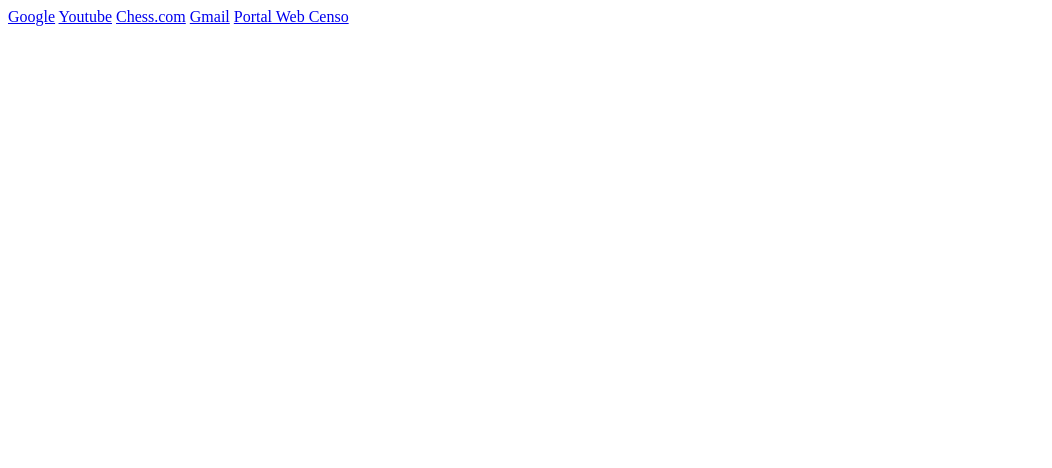
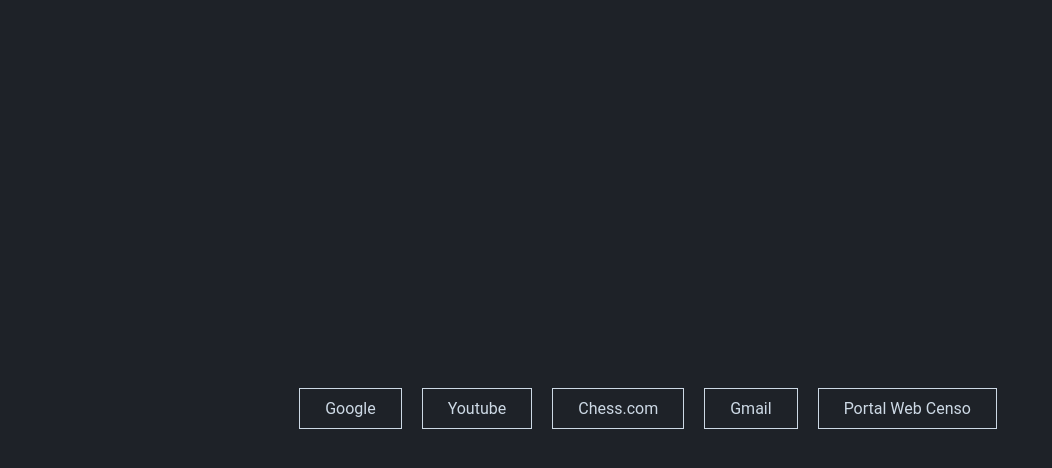
Before and after one commit to siqueirapaulo/homepage, a plain HTML site: page index.html in a window 1280 px wide. Shown: the whole page, without its empty margins (0-1052 px from the left). Drawn offline with Linux system fonts and the light colour scheme.

Commit message:
Add files via upload
Atualizando a aparência.

```diff
--- a/index.html
+++ b/index.html
@@ -1,14 +1,20 @@
 <!DOCTYPE html>
-<html>
-  <head>
-    <title>Homepage</title>
-    <link hel="stylesheet" href="style.css">
-  </head>
-  <body>
-    <a class="custom-btn" href="https://www.google.com.br">Google</a>
-    <a class="custom-btn" href="https://www.youtube.com.br">Youtube</a>
-    <a class="custom-btn" href="https://www.chess.com">Chess.com</a>
-    <a class="custom-btn" href="https://mail.google.com/mail/u/0/#inbox">Gmail</a>
-    <a class="custom-btn" href="https://portalwebcenso.ibge.gov.br">Portal Web Censo</a>
-  </body>
+<html lang="pt-br">
+    <head>
+        <meta charset="UTF-8">
+        <meta name="viewport" content="width=device-width, initial-scale=1.0">
+        <title>Homepage</title>
+        <link rel="stylesheet" href="style.css">
+    </head>
+    <body>
+        <div class="base">
+            <div class="links">
+                <a href="https://www.google.com.br">Google</a>
+                <a href="https://www.youtube.com.br">Youtube</a>
+                <a href="https://www.chess.com">Chess.com</a>
+                <a href="https://mail.google.com/mail/u/0/#inbox">Gmail</a>
+                <a href="https://portalwebcenso.ibge.gov.br">Portal Web Censo</a>
+            </div>
+        </div>
+    </body>
 </html>
--- a/style.css
+++ b/style.css
@@ -1,19 +1,34 @@
 body {
-  background: #F2F2F2;
+    background: #1E2228;
+    color: #CDD9E5;
 }
 
-.custom-btn {
-  padding: 10px 25px;
-  font-family: "Roboto", sans-serif;
-  font-weight: 500;
-  background: transparent;
-  outline: none !important;
-  cursor: pointer;
-  display: inline-block;
-  border: 2px solid #000;
+.base {
+    display: flex;
+    height: 100vh;
+    width: 100vw;
+    align-items: center;
+    justify-content: center;
 }
 
-.custom-btn:hover {
-  background: #000;
-  color: #FFF;
+.links {
+    display: flex;
+    justify-content: space-around;
+    align-items: center;
 }
+
+a {
+    margin: 10px;
+    padding: 10px 25px;
+    font-family: "Roboto", sans-serif;
+    background: transparent;
+    color: #CDD9E5;
+    outline: none !important;
+    border: 1px solid #CDD9E5;
+    text-decoration: none;
+}
+
+a:hover {
+    background: #CDD9E5;
+    color: #000;
+}
```
